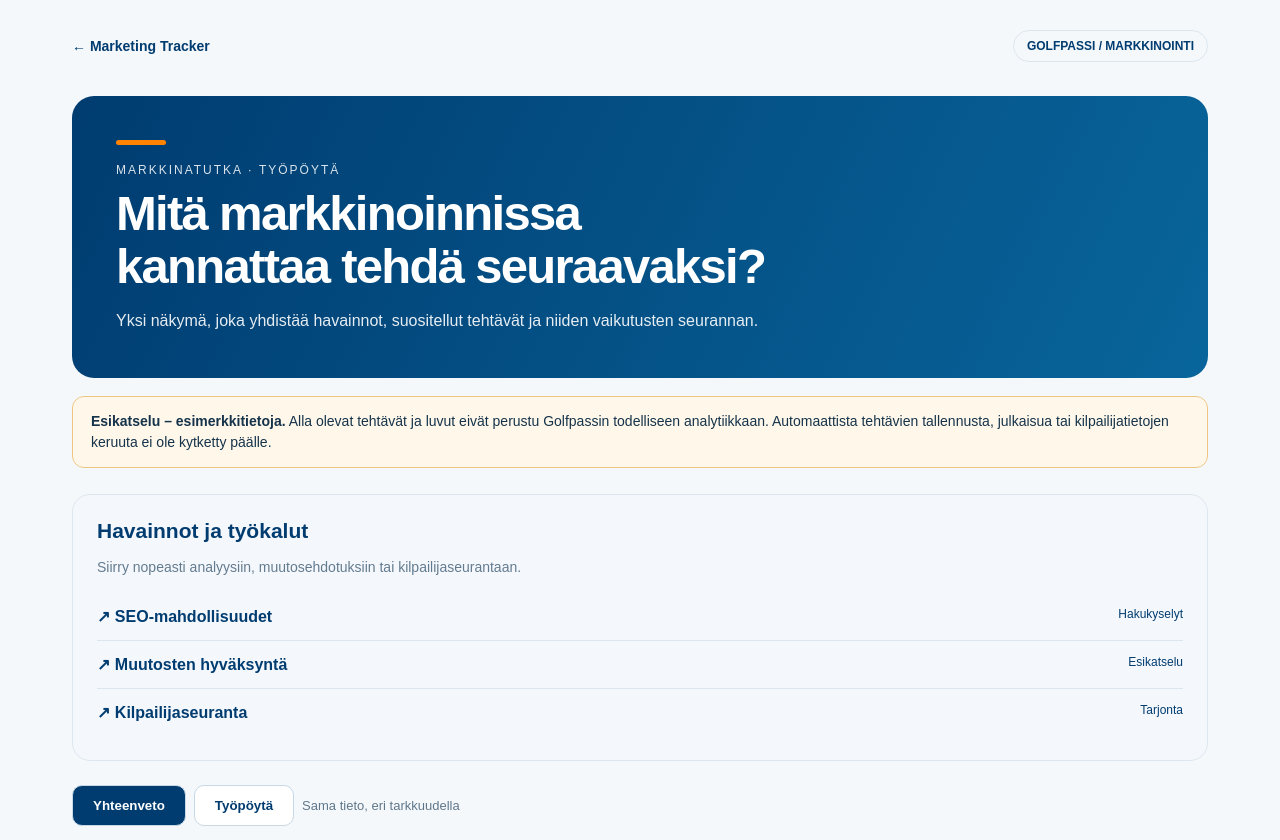
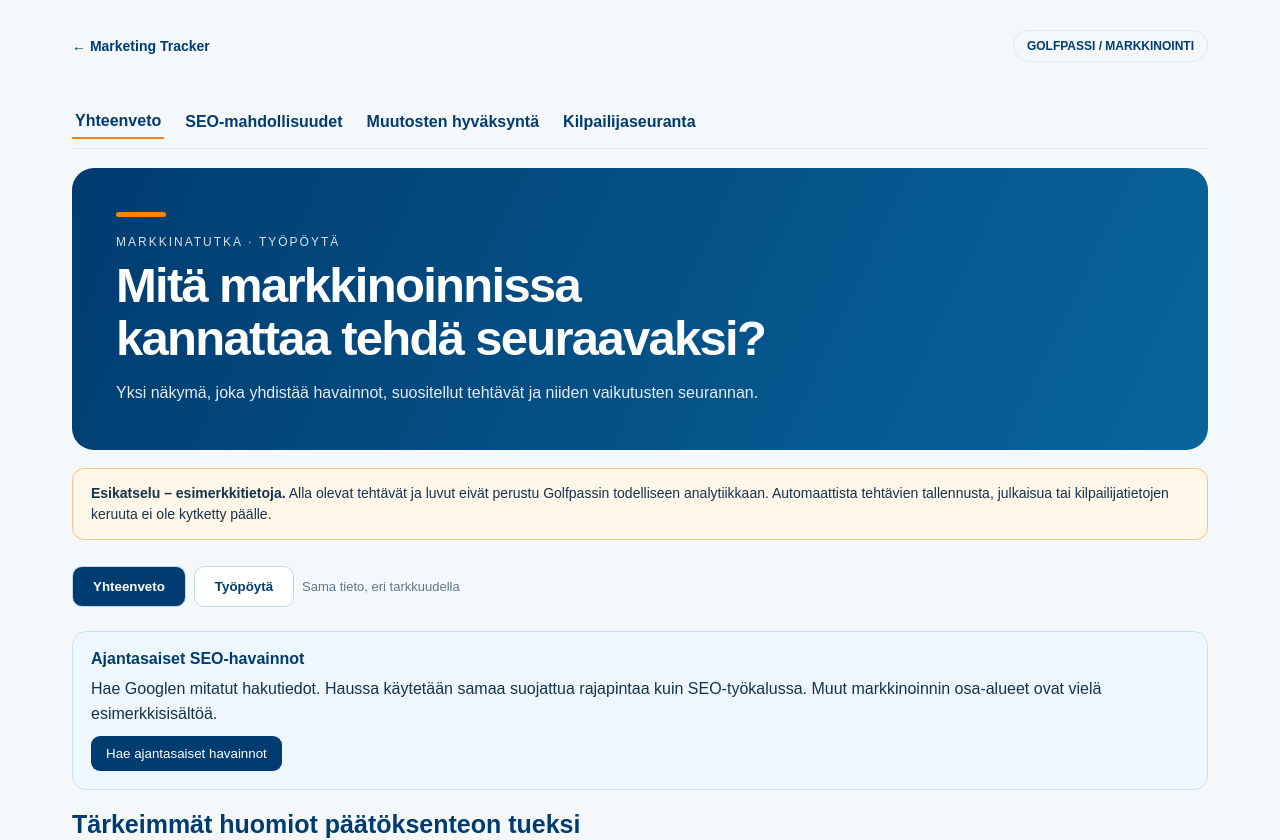
Before and after one commit to skippari-gh/golfpassi-marketing-tracker, a Next.js app: page /markkinatutka in a window 1280 px wide. Shown: the top 840 px of the page. Built offline with nearby package versions, Linux system fonts and the light colour scheme.

Commit message:
Replace large tools panel with compact top navigation

```diff
--- a/app/markkinatutka/page.tsx
+++ b/app/markkinatutka/page.tsx
@@ -18,6 +18,12 @@ export default function MarketIntelligencePreview() {
       <Link href="/" style={{ fontSize:14, color:C.navy, textDecoration:'none', fontWeight:700 }}>← Marketing Tracker</Link>
       <span style={{ border:'1px solid '+C.border, padding:'8px 13px', borderRadius:99, fontSize:12, fontWeight:700, color:C.navy }}>GOLFPASSI / MARKKINOINTI</span>
     </header>
+    <nav aria-label="Markkinatutkan päävalikko" style={{ display:'flex', alignItems:'center', flexWrap:'wrap', gap:'4px 18px', borderBottom:'1px solid '+C.border, padding:'9px 0', marginBottom:19 }}>
+      <Link href="/markkinatutka" aria-current="page" style={{ color:C.navy, fontWeight:700, textDecoration:'none', padding:'7px 3px', borderBottom:'2px solid '+C.orange }}>Yhteenveto</Link>
+      <Link href="/markkinatutka/seo" style={{ color:C.navy, fontWeight:600, textDecoration:'none', padding:'7px 3px' }}>SEO-mahdollisuudet</Link>
+      <Link href="/markkinatutka/muutokset" style={{ color:C.navy, fontWeight:600, textDecoration:'none', padding:'7px 3px' }}>Muutosten hyväksyntä</Link>
+      <Link href="/markkinatutka/kilpailijat" style={{ color:C.navy, fontWeight:600, textDecoration:'none', padding:'7px 3px' }}>Kilpailijaseuranta</Link>
+    </nav>
     <section style={{ background:'linear-gradient(115deg,#003c70,#08659b)', color:'white', borderRadius:22, padding:'clamp(24px,4vw,44px)', overflow:'hidden', position:'relative' }}>
       <div style={{ width:50, height:5, borderRadius:3, background:C.orange, marginBottom:18 }} />
       <p style={{ fontSize:12, letterSpacing:2, textTransform:'uppercase', opacity:.85, margin:'0 0 10px' }}>MARKKINATUTKA · TYÖPÖYTÄ</p>
@@ -27,15 +33,6 @@ export default function MarketIntelligencePreview() {
     <aside role="status" style={{ margin:'18px 0 26px', background:'#fff7e9', border:'1px solid #efc586', borderRadius:12, padding:'14px 18px', lineHeight:1.5, fontSize:14 }}>
       <strong>Esikatselu – esimerkkitietoja.</strong> Alla olevat tehtävät ja luvut eivät perustu Golfpassin todelliseen analytiikkaan. Automaattista tehtävien tallennusta, julkaisua tai kilpailijatietojen keruuta ei ole kytketty päälle.
     </aside>
-    <nav aria-label="Markkinatutkan työkalut" style={{ margin:'0 0 22px' }}>
-        <section style={{ background:C.bg, border:'1px solid '+C.border, borderRadius:18, padding:24 }}>
-          <h2 style={{ color:C.navy, fontSize:21, margin:'0 0 10px' }}>Havainnot ja työkalut</h2>
-          <p style={{ fontSize:14, lineHeight:1.55, color:C.muted }}>Siirry nopeasti analyysiin, muutosehdotuksiin tai kilpailijaseurantaan.</p>
-          <Link href="/markkinatutka/seo" style={{ display:'block', color:C.navy, padding:'14px 0', borderBottom:'1px solid '+C.border, fontWeight:700 }}>↗ SEO-mahdollisuudet <span style={{ float:'right',fontSize:12,fontWeight:400 }}>Hakukyselyt</span></Link>
-          <Link href="/markkinatutka/muutokset" style={{ display:'block', color:C.navy, padding:'14px 0', borderBottom:'1px solid '+C.border, fontWeight:700 }}>↗ Muutosten hyväksyntä <span style={{ float:'right',fontSize:12,fontWeight:400 }}>Esikatselu</span></Link>
-          <Link href="/markkinatutka/kilpailijat" style={{ display:'block', color:C.navy, padding:'14px 0', fontWeight:700 }}>↗ Kilpailijaseuranta <span style={{ float:'right',fontSize:12,fontWeight:400 }}>Tarjonta</span></Link>
-        </section>
-    </nav>
     <MarkkinatutkaViewSwitch professional={<>
     <section aria-label="Tilannekuva" style={{ display:'grid', gridTemplateColumns:'repeat(auto-fit,minmax(200px,1fr))', gap:14 }}>
       {metrics.map(m=><article key={m.label} style={{ background:C.bg, border:'1px solid '+C.border, borderRadius:16, padding:22 }}>
```
